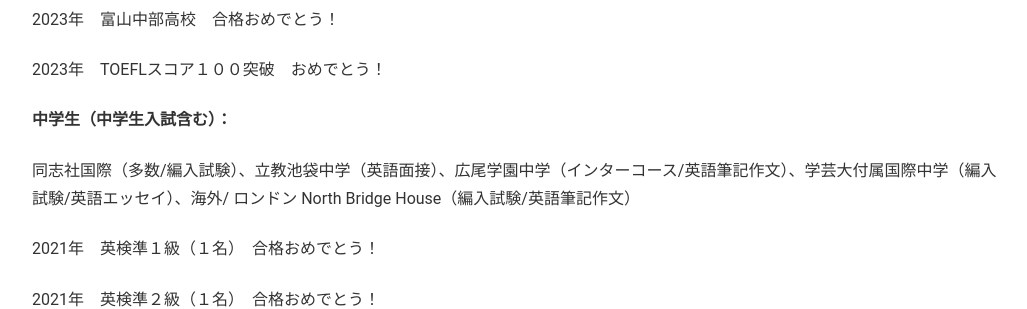
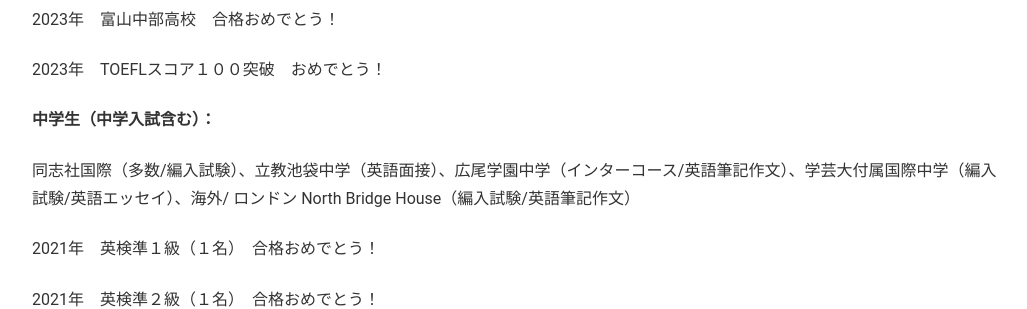
Before and after one commit to phocean/akispace, a Jekyll site: the page built from exam_results.md, in a window 1280 px wide and 900 px high, scrolled down 2252 px. Shown: the part 260-569 px from the top of the window, without its empty margins (118-1145 px from the left). Built offline with Jekyll 4.4.1, drawn with Linux system fonts in a browser that asks for light colours.

Commit message:
Update exam_results.md

```diff
--- a/exam_results.md
+++ b/exam_results.md
@@ -76,7 +76,7 @@
 
 2023年　TOEFLスコア１００突破　おめでとう！
 
-<strong>中学生（中学生入試含む）：</strong>
+<strong>中学生（中学入試含む）：</strong>
 
 同志社国際（多数/編入試験）、立教池袋中学（英語面接）、広尾学園中学（インターコース/英語筆記作文）、学芸大付属国際中学（編入試験/英語エッセイ）、海外/ ロンドン North Bridge House（編入試験/英語筆記作文）
 
```
